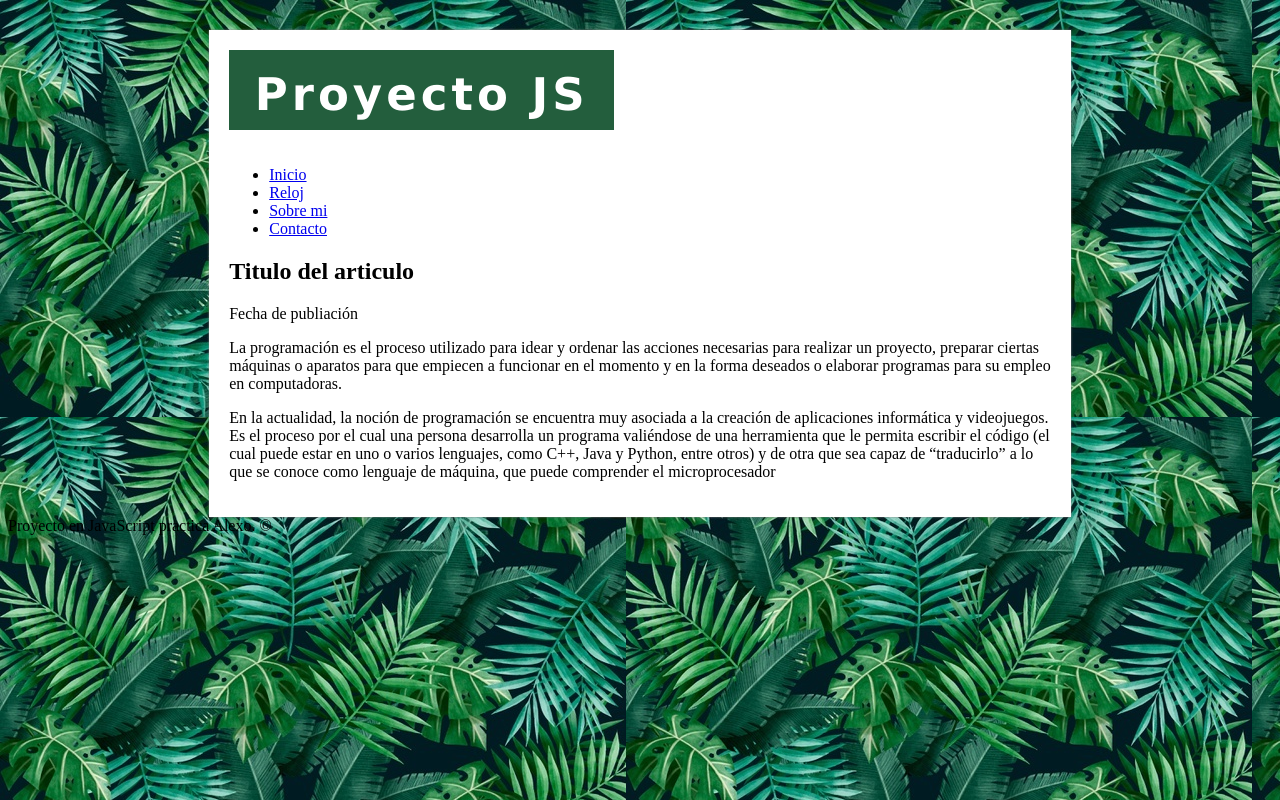
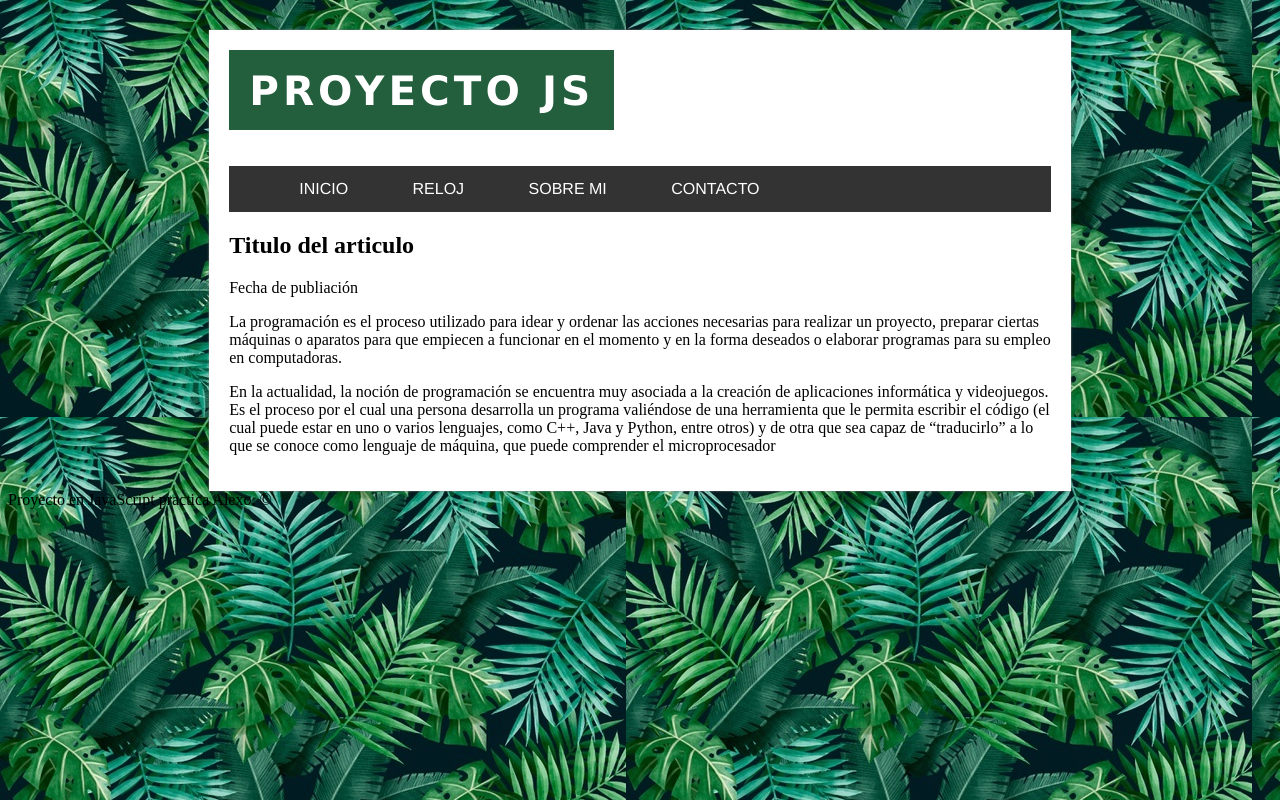
Before and after one commit to hiram-alexis/poyecto-js, a plain HTML site: page index.html in a window 1280 px wide. Drawn offline with Linux system fonts and the light colour scheme.

Commit message:
127. Maquetación del menú (css)
Estilos y diseño del menú. #2

```diff
--- a/css/styles.css
+++ b/css/styles.css
@@ -25,7 +25,7 @@ body{
 
 #logo{
 	font-family: "Verdana", "Arial";
-	font-size: 30px;
+	font-size: 27px;
 	letter-spacing: 4px;
 	line-height: 15px;
 	background: #235E3D;
@@ -35,5 +35,36 @@ body{
 	height: 80px;
 	margin-bottom: 20px;
 	float: left;
+	text-transform: uppercase;
+}
 
+#menu{
+	font-family: "Helvetica", "Arial";
+	background: #333;
+	width: 100%;
+	text-transform: uppercase;
+	margin-bottom: 20px;
 }
+
+#menu ul{
+	line-height: 46px;
+	list-style: none;
+}
+
+#menu ul li{
+	height: 46px;
+	display: inline-block;
+	transition: all 300ms;
+}
+
+#menu ul li:hover{
+	background: #235E3D;
+}
+
+#menu a{
+	display: block;
+	color: white;
+	text-decoration: none;
+	padding-left: 30px;
+	padding-right: 30px;
+}
--- a/index.html
+++ b/index.html
@@ -16,14 +16,14 @@
 			<h1>Proyecto JS</h1>
 		</div>
 		<div class="clearfix"></div>
-		<navbar>
+		<nav id="menu">
 			<ul>
 				<li><a href="#">Inicio </a></li>
 				<li><a href="#">Reloj</a></li>
 				<li><a href="#">Sobre mi</a></li>
 				<li><a href="#">Contacto</a></li>
 			</ul>
-		</navbar>
+		</nav>
 		<!--Slider-->
 		<div id="slider">
 
```
